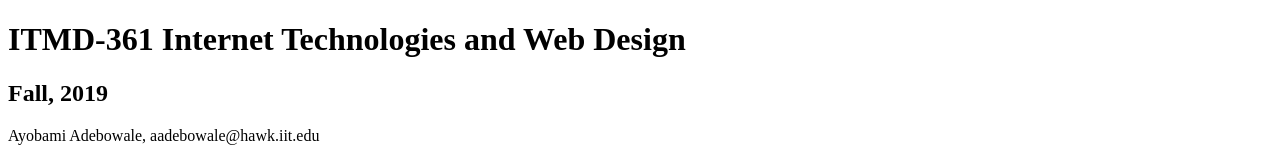
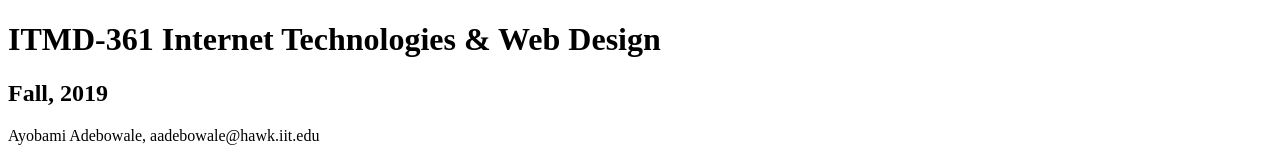
Before and after one commit to adebowaleay/lab2, a plain HTML site: page index.html in a window 1280 px wide. Shown: the top 160 px of the page. Drawn offline with Linux system fonts and the light colour scheme.

Commit message:
Update index.html
Changing ampersands to UTF-8

```diff
--- a/index.html
+++ b/index.html
@@ -3,10 +3,10 @@
 <html lang = "en">
   <head>
 <meta charset= "UTF-8">
-<title> ITMD-361 Internet Technologies and Web Design </title>
+<title> ITMD-361 Internet Technologies &amp; Web Design </title>
 </head>
 <body>
-  <h1> ITMD-361 Internet Technologies and Web Design </h1>
+  <h1> ITMD-361 Internet Technologies &amp; Web Design </h1>
   <h2> Fall, 2019</h2>
   <p>Ayobami Adebowale, aadebowale@hawk.iit.edu </p>
   <h2>Professor:</h2>
```
